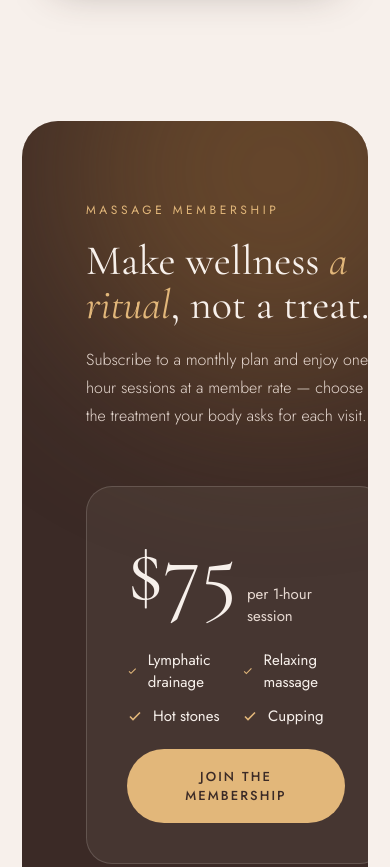
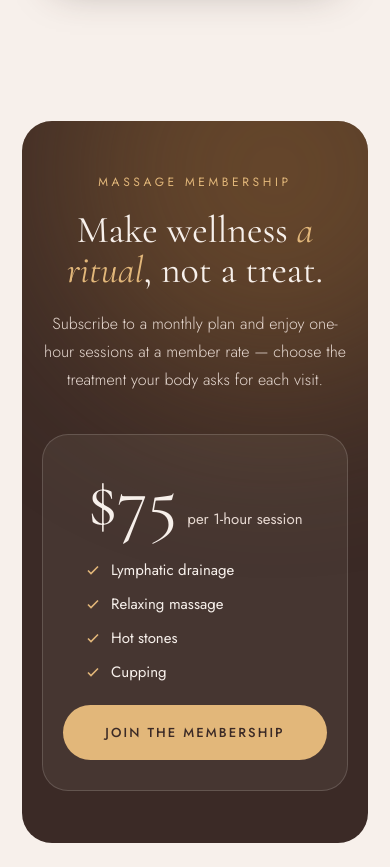
Before and after one commit to bloommediahouse/Aesthetic-Erica-Cucato, a plain HTML site: page index.html in a window 390 px wide. Shown: the part 5222-6089 px from the top of the page. Drawn offline with nearby package versions, Linux system fonts and the light colour scheme.

Commit message:
Center membership section on mobile and tablet
Content was clipped on phones and left-aligned on tablets. Stack to one
column, center text and pricing card, and tighten padding up to 1024px.

Co-Authored-By: Claude Opus 5.5 <noreply@anthropic.com>
Claude-Session: https://claude.ai/code/session_01FEH3nuZFsGkavS36A5vroL

```diff
--- a/index.html
+++ b/index.html
@@ -109,6 +109,25 @@ html{scroll-behavior:smooth}
 .burger .l1,.burger .l2{transition:transform .35s cubic-bezier(.2,.7,.2,1);transform-origin:12px 12px}
 .burger[aria-expanded="true"] .l1{transform:translateY(4px) rotate(45deg)}
 .burger[aria-expanded="true"] .l2{transform:translateY(-4px) rotate(-45deg)}
+
+@media (max-width:1024px){
+  #membership{padding-left:22px !important;padding-right:22px !important}
+  .memBox{padding:64px 40px !important;border-radius:30px !important;text-align:center}
+  .memGrid{grid-template-columns:minmax(0,1fr) !important;gap:40px !important;justify-items:center}
+  .memText{align-items:center;max-width:620px}
+  .memText p{margin-left:auto !important;margin-right:auto !important}
+  .memCard{width:100%;max-width:520px;align-items:center}
+  .memPrice{justify-content:center;flex-wrap:wrap}
+  .memList{width:100%;max-width:400px;margin:0 auto;text-align:left;justify-items:start}
+  .memCard a{width:100%}
+}
+@media (max-width:600px){
+  .memBox{padding:52px 20px !important}
+  .memText h2{font-size:38px !important}
+  .memCard{padding:30px 20px !important}
+  .memPrice span:first-child{font-size:72px !important}
+  .memList{grid-template-columns:minmax(0,1fr) !important;max-width:220px}
+}
 </style>
 </head>
 <body>
@@ -394,20 +413,20 @@ html{scroll-behavior:smooth}
 
   <!-- Membership -->
   <section id="membership" class="pad" style="padding: 0 48px 120px">
-    <div class="rvz" style="max-width: 1280px; margin: 0 auto; background: #3B2A26; color: #F7F0EB; border-radius: 36px; padding: 80px 64px; position: relative; overflow: hidden">
+    <div class="rvz memBox" style="max-width: 1280px; margin: 0 auto; background: #3B2A26; color: #F7F0EB; border-radius: 36px; padding: 80px 64px; position: relative; overflow: hidden">
       <div class="blob" style="position: absolute; width: 420px; height: 420px; border-radius: 50%; background: #9A6A33; filter: blur(90px); opacity: .45; right: -100px; top: -140px" aria-hidden="true"></div>
-      <div style="position: relative; display: grid; grid-template-columns: repeat(auto-fit, minmax(300px, 1fr)); gap: 56px; align-items: center">
-        <div style="display: flex; flex-direction: column; gap: 20px">
+      <div class="memGrid" style="position: relative; display: grid; grid-template-columns: repeat(auto-fit, minmax(300px, 1fr)); gap: 56px; align-items: center">
+        <div class="memText" style="display: flex; flex-direction: column; gap: 20px">
           <p style="margin: 0; font-size: 12px; letter-spacing: .3em; text-transform: uppercase; color: #E2B77A">Massage membership</p>
           <h2 class="h2" style="margin: 0; font-family: 'Cormorant Garamond', serif; font-weight: 400; font-size: 60px; line-height: 1.04">Make wellness <em style="color: #E2B77A">a ritual</em>, not a treat.</h2>
           <p style="margin: 0; font-size: 16px; line-height: 1.75; font-weight: 300; color: #E6D8D0; max-width: 480px">Subscribe to a monthly plan and enjoy one-hour sessions at a member rate — choose the treatment your body asks for each visit.</p>
         </div>
-        <div style="background: rgba(247,240,235,.06); border: 1px solid rgba(247,240,235,.16); border-radius: 26px; padding: 40px; display: flex; flex-direction: column; gap: 22px">
-          <div style="display: flex; align-items: baseline; gap: 10px">
+        <div class="memCard" style="background: rgba(247,240,235,.06); border: 1px solid rgba(247,240,235,.16); border-radius: 26px; padding: 40px; display: flex; flex-direction: column; gap: 22px">
+          <div class="memPrice" style="display: flex; align-items: baseline; gap: 10px">
             <span style="font-family: 'Cormorant Garamond', serif; font-size: 88px; line-height: 1">$75</span>
             <span style="font-size: 15px; color: #E6D8D0">per 1-hour session</span>
           </div>
-          <div style="display: grid; grid-template-columns: repeat(2, minmax(0, 1fr)); gap: 12px; font-size: 15px">
+          <div class="memList" style="display: grid; grid-template-columns: repeat(2, minmax(0, 1fr)); gap: 12px; font-size: 15px">
             <span style="display: flex; align-items: center; gap: 10px"><svg width="16" height="16" viewBox="0 0 16 16" fill="none" stroke="#E2B77A" stroke-width="1.6" aria-hidden="true"><path d="M3 8.5l3 3 7-7"></path></svg>Lymphatic drainage</span>
             <span style="display: flex; align-items: center; gap: 10px"><svg width="16" height="16" viewBox="0 0 16 16" fill="none" stroke="#E2B77A" stroke-width="1.6" aria-hidden="true"><path d="M3 8.5l3 3 7-7"></path></svg>Relaxing massage</span>
             <span style="display: flex; align-items: center; gap: 10px"><svg width="16" height="16" viewBox="0 0 16 16" fill="none" stroke="#E2B77A" stroke-width="1.6" aria-hidden="true"><path d="M3 8.5l3 3 7-7"></path></svg>Hot stones</span>
```
